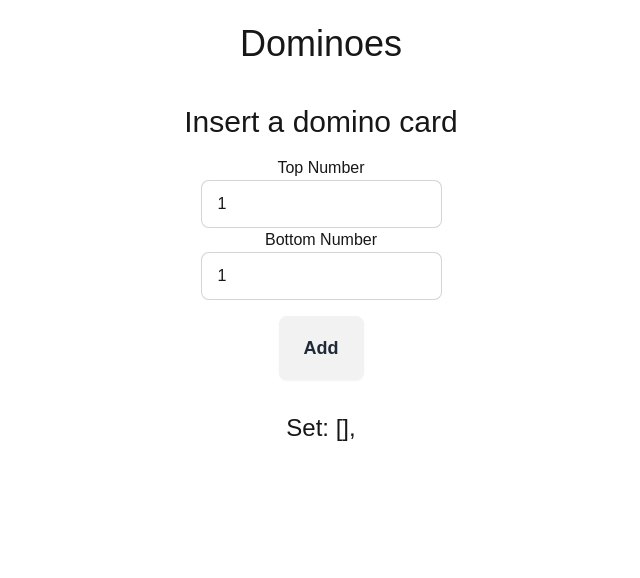
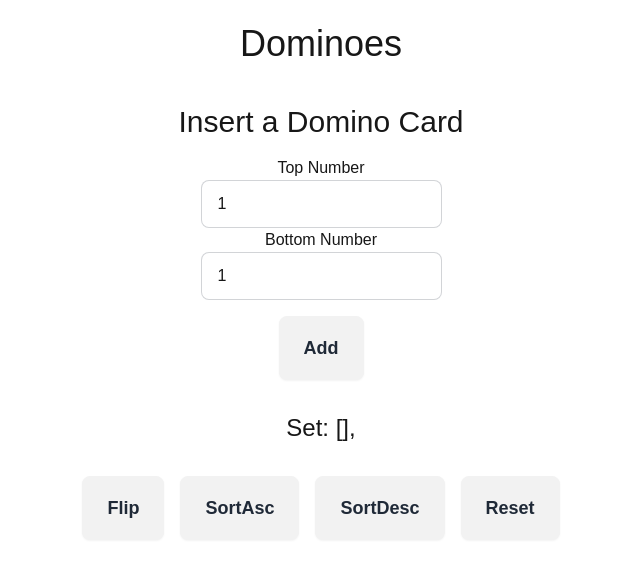
Before and after one commit to anchansp/dhika-take-home-test, a Next.js app: page / in a window 1280 px wide. Shown: the top 578 px of the page, without its empty margins (319-959 px from the left). Built offline with nearby package versions, Linux system fonts and the light colour scheme.

Commit message:
added buttons

```diff
--- a/src/app/page.tsx
+++ b/src/app/page.tsx
@@ -1,18 +1,21 @@
 "use client";
-import Image from "next/image";
+import arrayTransform from "@/components/arrayHenshin.js";
+import flipArray from "@/components/flipArray";
+import { sortAsc, sortDesc } from "@/components/sortAscDsc.js";
+
 import { useState } from "react";
 
 export default function Home() {
   const [topNumber, setTopNumber] = useState(1);
   const [bottomNumber, setBottomNumber] = useState(1);
   const [cardArray, setCardArray] = useState<any[]>([]);
-  const [cardArrayReplica, setCardArrayRepica] = useState<any[]>([]);
+  const [cardArrayReplica, setCardArrayReplica] = useState<any[]>([]);
 
   function handleSubmit(e: React.FormEvent<HTMLFormElement>) {
     e.preventDefault();
     setCardArray((prev) => [...prev, [topNumber, bottomNumber]]);
     //replica
-    setCardArrayRepica((prev) => [...prev, [topNumber, bottomNumber]]);
+    setCardArrayReplica((prev) => [...prev, [topNumber, bottomNumber]]);
     //Reset
     setTopNumber(1);
     setBottomNumber(1);
@@ -22,7 +25,7 @@ export default function Home() {
   return (
     <main>
       <h1 className="text-4xl py-6 text-center">Dominoes</h1>
-      <h2 className="text-3xl py-4 text-center">Insert a domino card</h2>
+      <h2 className="text-3xl py-4 text-center">Insert a Domino Card</h2>
       <div className="flex gap-4 justify-center text-center">
         <form onSubmit={handleSubmit}>
           <label htmlFor="Top">Top Number</label>
@@ -63,16 +66,68 @@ export default function Home() {
           </div>
         </form>
       </div>
-
+      {/* sets */}
       <div>
         <h3 className="text-2xl py-4 text-center">
           Set: [{cardArrayReplica.join("], [")}],
         </h3>
       </div>
+      {/* buttons */}
+      <div className="flex gap-4 justify-center">
+        <div className="py-4">
+          <button
+            className="btn btn-xs sm:btn-sm md:btn-md lg:btn-lg"
+            onClick={() => {
+              const flippedArray = flipArray(cardArrayReplica);
+              setCardArrayReplica(flippedArray);
+              return flippedArray;
+            }}
+          >
+            Flip
+          </button>
+        </div>
 
+        <div className="py-4">
+          <button
+            className="btn btn-xs sm:btn-sm md:btn-md lg:btn-lg"
+            onClick={() => {
+              const ascSortedArray = sortAsc(cardArrayReplica);
+              setCardArrayReplica(ascSortedArray);
+              return ascSortedArray;
+            }}
+          >
+            SortAsc
+          </button>
+        </div>
+
+        <div className="py-4">
+          <button
+            className="btn btn-xs sm:btn-sm md:btn-md lg:btn-lg"
+            onClick={() => {
+              const dscSortedArray = sortDesc(cardArrayReplica);
+              setCardArrayReplica(dscSortedArray);
+              return dscSortedArray;
+            }}
+          >
+            SortDesc
+          </button>
+        </div>
+
+        <div className="py-4">
+          <button
+            className="btn btn-xs sm:btn-sm md:btn-md lg:btn-lg"
+            onClick={() => {
+              const resetCard = setCardArrayReplica(cardArray);
+              return resetCard;
+            }}
+          >
+            Reset
+          </button>
+        </div>
+      </div>
       {/* card */}
       <div className="flex gap-4 px-4 py-4 justify-center">
-        {cardArray.map((item, index) => {
+        {cardArrayReplica.map((item, index) => {
           return (
             <div
               className="flex flex-col card bg-primary/20 rounded-box gap-4 px-4"
--- a/src/components/flipArray.js
+++ b/src/components/flipArray.js
@@ -1,11 +1,4 @@
 import arrayTransform from "./arrayHenshin";
-
-function arrayTransform(array) {
-  const result = array.map((x) => {
-    return parseInt(x.join(""), 10);
-  });
-  return result;
-}
 
 export default function flipArray(array) {
   const newArray = arrayTransform(array);
--- a/src/components/removesDupes.js
+++ /dev/null
@@ -1,58 +0,0 @@
-import arrayTransform from "./arrayHenshin";
-
-export default function removeDupes(array) {
-  //step 1
-  const newArray = arrayTransform(array);
-  const sortSpec = newArray.map((x) => {
-    if (Math.floor(x / 10) < x % 10) {
-      return [Math.floor(x / 10), x % 10];
-    } else {
-      return [x % 10, Math.floor(x / 10)];
-    }
-  });
-
-  //step 2
-  const newSortedArray = arrayTransform(sortSpec);
-  newSortedArray;
-  const dupesRemoved = newSortedArray.filter(
-    (e, i, arr) => arr[i] !== arr[i + 1] && arr[i] !== arr[i - 1] //(element, index, array)
-  );
-
-  const result = dupesRemoved.map((x) => {
-    return [x % 10, Math.floor(x / 10)];
-  });
-  return result;
-}
-
-console.log(
-  removeDupes([
-    [3, 4],
-    [4, 1],
-    [2, 3],
-    [3, 2],
-    [1, 1],
-  ])
-);
-
-// function removeDupes(array) {
-//     //step 1
-//     const newArray = arrayTransform(array);
-//     const sortSpec = newArray.map((x) => {
-//       if (Math.floor(x / 10) < x % 10) {
-//         return [Math.floor(x / 10), x % 10];
-//       } else {
-//         return [x % 10, Math.floor(x / 10)];
-//       }
-//     });
-
-//     //step 2
-//     const newSortedArray = arrayTransform(sortSpec);
-//     const dupesRemoved = newSortedArray.filter(
-//       (e, i, arr) => arr[i] !== arr[i + 1] && arr[i] !== arr[i - 1] //(element, index, array)
-//     );
-
-//     const result = dupesRemoved.map((x) => {
-//       return [x % 10, Math.floor(x / 10)];
-//     });
-//     return result;
-//   }
--- a/src/components/sortAscDsc.js
+++ b/src/components/sortAscDsc.js
@@ -1,6 +1,6 @@
 import arrayTransform from "./arrayHenshin";
 
-export default function sortAsc(array) {
+export function sortAsc(array) {
   arrayTransform(array);
   const arrayAsc = arrayTransform(array)
     .slice()
@@ -10,7 +10,7 @@ export default function sortAsc(array) {
   return mapAsc;
 }
 
-export default function sortDesc(array) {
+export function sortDesc(array) {
   arrayTransform(array);
   const arrayDesc = arrayTransform(array)
     .slice()
@@ -19,30 +19,6 @@ export default function sortDesc(array) {
   const mapDesc = arrayDesc.map((x) => [Math.floor(x / 10), x % 10]);
   return mapDesc;
 }
-
-console.log(
-  arrayTransform([
-    [3, 4],
-    [1, 2],
-    [1, 6],
-  ])
-);
-
-console.log(
-  sortAsc([
-    [3, 4],
-    [1, 2],
-    [1, 6],
-  ])
-);
-
-console.log(
-  sortDesc([
-    [3, 4],
-    [1, 2],
-    [1, 6],
-  ])
-);
 
 // let transformedArray;
 // for (i = 0; i < array.length; i++) {
```
